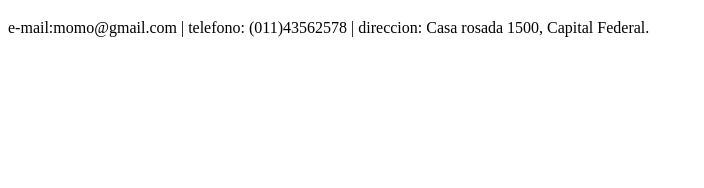
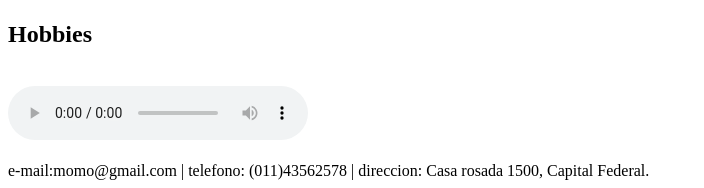
Before and after one commit to mgbrunini/FundamentosdeHTML_Matias_Grande, a plain HTML site: page experiencia.html in a window 1280 px wide. Shown: the part 1047-1235 px from the top of the page, without its empty margins (0-704 px from the left). Before the commit the page ends 1092 px from the top, so only its background shows below. Drawn offline with Linux system fonts and the light colour scheme.

Commit message:
Modificacion audio
2017-07-04 23:39
Se modifica todo lo relacionado al audio.

```diff
--- a/experiencia.html
+++ b/experiencia.html
@@ -34,8 +34,9 @@
     <h3>Habilidades e intereses</h3>
     <video src="media/video.mp4" controls autoplay poster="image/logo.png" width="400" height="400">
       <source src="media/video" type="media/video.ogg">
-    </video>
-    <audio src="media/audio.mp3">
+    </video><br>
+    <h2>Hobbies</h2><br>
+    <audio controls src="media/audio.m4a">
 
     </audio>
     <br><br>
```
Also changed, not shown: 2 other files.
